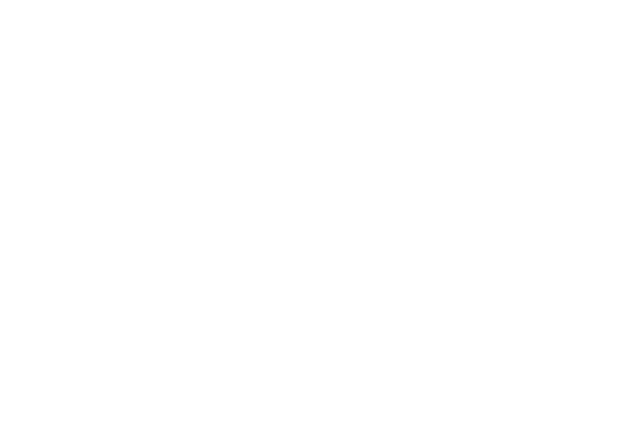
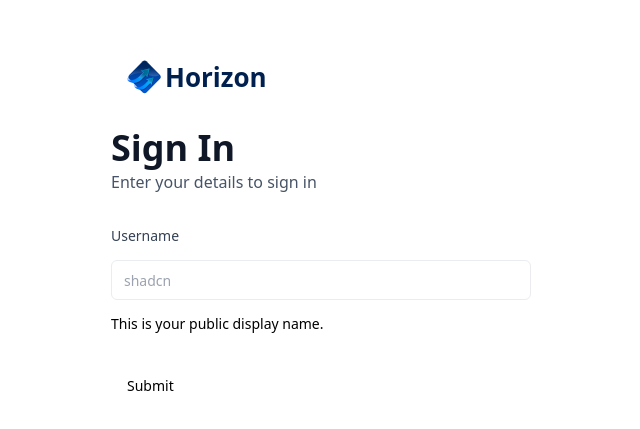
Before and after one commit to tomizdebski/banking_app_next_js, a Next.js app: page /sign-in in a window 1280 px wide. Shown: the part 167-596 px from the top of the page, without its empty margins (319-959 px from the left). Built offline with nearby package versions, Linux system fonts and the light colour scheme.

Commit message:
add_forms_to_auth

```diff
--- a/app/(auth)/sign-in/page.tsx
+++ b/app/(auth)/sign-in/page.tsx
@@ -1,10 +1,13 @@
+import AuthForm from '@/components/AuthForm'
 import React from 'react'
 
 const SignIn = () => {
   return (
-    <div>
-
-    </div>
+    <section className="flex-center size-full max-sm:px-6">
+      <AuthForm
+      type="sign-in"
+      />
+    </section>
   )
 }
 
--- a/app/(auth)/sign-up/page.tsx
+++ b/app/(auth)/sign-up/page.tsx
@@ -1,10 +1,13 @@
+import AuthForm from '@/components/AuthForm'
 import React from 'react'
 
 const SignUp = () => {
   return (
-    <div>
-
-    </div>
+    <section className="flex-center size-full max-sm:px-6">
+      <AuthForm
+      type="sign-up"
+      />
+    </section>
   )
 }
 
--- /dev/null
+++ b/components/AuthForm.tsx
@@ -0,0 +1,97 @@
+"use client";
+import Link from "next/link";
+import Image from "next/image";
+import { useState } from "react";
+import { z } from "zod";
+import { zodResolver } from "@hookform/resolvers/zod";
+import { useForm } from "react-hook-form";
+import { Button } from "@/components/ui/button";
+import {
+  Form,
+  FormControl,
+  FormDescription,
+  FormField,
+  FormItem,
+  FormLabel,
+  FormMessage,
+} from "@/components/ui/form";
+import { Input } from "@/components/ui/input";
+
+const formSchema = z.object({
+  email: z.string().min(2, {
+    message: "Username must be at least 2 characters.",
+  }),
+});
+
+const AuthForm = ({ type }: { type: string }) => {
+  const [user, setUser] = useState(null);
+
+  // 1. Define your form.
+  const form = useForm<z.infer<typeof formSchema>>({
+    resolver: zodResolver(formSchema),
+    defaultValues: {
+      email: "",
+    },
+  });
+
+  // 2. Define a submit handler.
+  function onSubmit(values: z.infer<typeof formSchema>) {
+    // Do something with the form values.
+    // ✅ This will be type-safe and validated.
+    console.log(values);
+  }
+
+  return (
+    <section className="auth-form">
+      <header className="flex flex-col gap-5 md:gap-8">
+        <Link href="/" className="flex cursor-pointer items-center gap-1 px-4">
+          <Image src="/icons/logo.svg" alt="Logo" width={34} height={34} />
+          <h1 className="text-26 font-ibm-plex-serif font-bold text-black-1">
+            Horizon
+          </h1>
+        </Link>
+        <div className="flex flex-col gap-1 md:gap-3">
+          <h1 className="text-24 lg:text-36 font-semibold text-gray-900">
+            {user ? "Link Account" : type === "sign-in" ? "Sign In" : "Sign Up"}
+            <p className="text-16 font-normal text-gray-600">
+              {user
+                ? "Link your account to continue"
+                : type === "sign-in"
+                ? "Enter your details to sign in"
+                : "Enter your details to sign up"}
+            </p>
+          </h1>
+        </div>
+      </header>
+      {user ? (
+        <div className="flex flex-col gap-4">{/* plaidlink */}</div>
+      ) : (
+        <>
+          <Form {...form}>
+            <form onSubmit={form.handleSubmit(onSubmit)} className="space-y-8">
+              <FormField
+                control={form.control}
+                name="email"
+                render={({ field }) => (
+                  <FormItem className="form-item">
+                    <FormLabel className="form-label">Username</FormLabel>
+                    <FormControl>
+                      <Input placeholder="shadcn" {...field} />
+                    </FormControl>
+                    <FormDescription>
+                      This is your public display name.
+                    </FormDescription>
+                    <FormMessage />
+                  </FormItem>
+                )}
+              />
+              <Button type="submit">Submit</Button>
+            </form>
+          </Form>
+        </>
+      )}
+    </section>
+  );
+};
+
+export default AuthForm;
--- /dev/null
+++ b/components/ui/form.tsx
@@ -0,0 +1,178 @@
+"use client"
+
+import * as React from "react"
+import * as LabelPrimitive from "@radix-ui/react-label"
+import { Slot } from "@radix-ui/react-slot"
+import {
+  Controller,
+  ControllerProps,
+  FieldPath,
+  FieldValues,
+  FormProvider,
+  useFormContext,
+} from "react-hook-form"
+
+import { cn } from "@/lib/utils"
+import { Label } from "@/components/ui/label"
+
+const Form = FormProvider
+
+type FormFieldContextValue<
+  TFieldValues extends FieldValues = FieldValues,
+  TName extends FieldPath<TFieldValues> = FieldPath<TFieldValues>
+> = {
+  name: TName
+}
+
+const FormFieldContext = React.createContext<FormFieldContextValue>(
+  {} as FormFieldContextValue
+)
+
+const FormField = <
+  TFieldValues extends FieldValues = FieldValues,
+  TName extends FieldPath<TFieldValues> = FieldPath<TFieldValues>
+>({
+  ...props
+}: ControllerProps<TFieldValues, TName>) => {
+  return (
+    <FormFieldContext.Provider value={{ name: props.name }}>
+      <Controller {...props} />
+    </FormFieldContext.Provider>
+  )
+}
+
+const useFormField = () => {
+  const fieldContext = React.useContext(FormFieldContext)
+  const itemContext = React.useContext(FormItemContext)
+  const { getFieldState, formState } = useFormContext()
+
+  const fieldState = getFieldState(fieldContext.name, formState)
+
+  if (!fieldContext) {
+    throw new Error("useFormField should be used within <FormField>")
+  }
+
+  const { id } = itemContext
+
+  return {
+    id,
+    name: fieldContext.name,
+    formItemId: `${id}-form-item`,
+    formDescriptionId: `${id}-form-item-description`,
+    formMessageId: `${id}-form-item-message`,
+    ...fieldState,
+  }
+}
+
+type FormItemContextValue = {
+  id: string
+}
+
+const FormItemContext = React.createContext<FormItemContextValue>(
+  {} as FormItemContextValue
+)
+
+const FormItem = React.forwardRef<
+  HTMLDivElement,
+  React.HTMLAttributes<HTMLDivElement>
+>(({ className, ...props }, ref) => {
+  const id = React.useId()
+
+  return (
+    <FormItemContext.Provider value={{ id }}>
+      <div ref={ref} className={cn("space-y-2", className)} {...props} />
+    </FormItemContext.Provider>
+  )
+})
+FormItem.displayName = "FormItem"
+
+const FormLabel = React.forwardRef<
+  React.ElementRef<typeof LabelPrimitive.Root>,
+  React.ComponentPropsWithoutRef<typeof LabelPrimitive.Root>
+>(({ className, ...props }, ref) => {
+  const { error, formItemId } = useFormField()
+
+  return (
+    <Label
+      ref={ref}
+      className={cn(error && "text-destructive", className)}
+      htmlFor={formItemId}
+      {...props}
+    />
+  )
+})
+FormLabel.displayName = "FormLabel"
+
+const FormControl = React.forwardRef<
+  React.ElementRef<typeof Slot>,
+  React.ComponentPropsWithoutRef<typeof Slot>
+>(({ ...props }, ref) => {
+  const { error, formItemId, formDescriptionId, formMessageId } = useFormField()
+
+  return (
+    <Slot
+      ref={ref}
+      id={formItemId}
+      aria-describedby={
+        !error
+          ? `${formDescriptionId}`
+          : `${formDescriptionId} ${formMessageId}`
+      }
+      aria-invalid={!!error}
+      {...props}
+    />
+  )
+})
+FormControl.displayName = "FormControl"
+
+const FormDescription = React.forwardRef<
+  HTMLParagraphElement,
+  React.HTMLAttributes<HTMLParagraphElement>
+>(({ className, ...props }, ref) => {
+  const { formDescriptionId } = useFormField()
+
+  return (
+    <p
+      ref={ref}
+      id={formDescriptionId}
+      className={cn("text-sm text-muted-foreground", className)}
+      {...props}
+    />
+  )
+})
+FormDescription.displayName = "FormDescription"
+
+const FormMessage = React.forwardRef<
+  HTMLParagraphElement,
+  React.HTMLAttributes<HTMLParagraphElement>
+>(({ className, children, ...props }, ref) => {
+  const { error, formMessageId } = useFormField()
+  const body = error ? String(error?.message) : children
+
+  if (!body) {
+    return null
+  }
+
+  return (
+    <p
+      ref={ref}
+      id={formMessageId}
+      className={cn("text-sm font-medium text-destructive", className)}
+      {...props}
+    >
+      {body}
+    </p>
+  )
+})
+FormMessage.displayName = "FormMessage"
+
+export {
+  useFormField,
+  Form,
+  FormItem,
+  FormLabel,
+  FormControl,
+  FormDescription,
+  FormMessage,
+  FormField,
+}
--- /dev/null
+++ b/components/ui/input.tsx
@@ -0,0 +1,25 @@
+import * as React from "react"
+
+import { cn } from "@/lib/utils"
+
+export interface InputProps
+  extends React.InputHTMLAttributes<HTMLInputElement> {}
+
+const Input = React.forwardRef<HTMLInputElement, InputProps>(
+  ({ className, type, ...props }, ref) => {
+    return (
+      <input
+        type={type}
+        className={cn(
+          "flex h-10 w-full rounded-md border border-input bg-background px-3 py-2 text-sm ring-offset-background file:border-0 file:bg-transparent file:text-sm file:font-medium placeholder:text-muted-foreground focus-visible:outline-none focus-visible:ring-2 focus-visible:ring-ring focus-visible:ring-offset-2 disabled:cursor-not-allowed disabled:opacity-50",
+          className
+        )}
+        ref={ref}
+        {...props}
+      />
+    )
+  }
+)
+Input.displayName = "Input"
+
+export { Input }
--- /dev/null
+++ b/components/ui/label.tsx
@@ -0,0 +1,26 @@
+"use client"
+
+import * as React from "react"
+import * as LabelPrimitive from "@radix-ui/react-label"
+import { cva, type VariantProps } from "class-variance-authority"
+
+import { cn } from "@/lib/utils"
+
+const labelVariants = cva(
+  "text-sm font-medium leading-none peer-disabled:cursor-not-allowed peer-disabled:opacity-70"
+)
+
+const Label = React.forwardRef<
+  React.ElementRef<typeof LabelPrimitive.Root>,
+  React.ComponentPropsWithoutRef<typeof LabelPrimitive.Root> &
+    VariantProps<typeof labelVariants>
+>(({ className, ...props }, ref) => (
+  <LabelPrimitive.Root
+    ref={ref}
+    className={cn(labelVariants(), className)}
+    {...props}
+  />
+))
+Label.displayName = LabelPrimitive.Root.displayName
+
+export { Label }
--- a/package.json
+++ b/package.json
@@ -9,7 +9,9 @@
     "lint": "next lint"
   },
   "dependencies": {
+    "@hookform/resolvers": "^3.9.0",
     "@radix-ui/react-dialog": "^1.1.1",
+    "@radix-ui/react-label": "^2.1.0",
     "@radix-ui/react-slot": "^1.1.0",
     "chart.js": "^4.4.4",
     "class-variance-authority": "^0.7.0",
@@ -21,8 +23,10 @@
     "react-chartjs-2": "^5.2.0",
     "react-countup": "^6.5.3",
     "react-dom": "^18",
+    "react-hook-form": "^7.53.0",
     "tailwind-merge": "^2.5.2",
-    "tailwindcss-animate": "^1.0.7"
+    "tailwindcss-animate": "^1.0.7",
+    "zod": "^3.23.8"
   },
   "devDependencies": {
     "@types/node": "^20",
```
Also changed, not shown: 1 other file (tests, documents, lock files or other folders).
